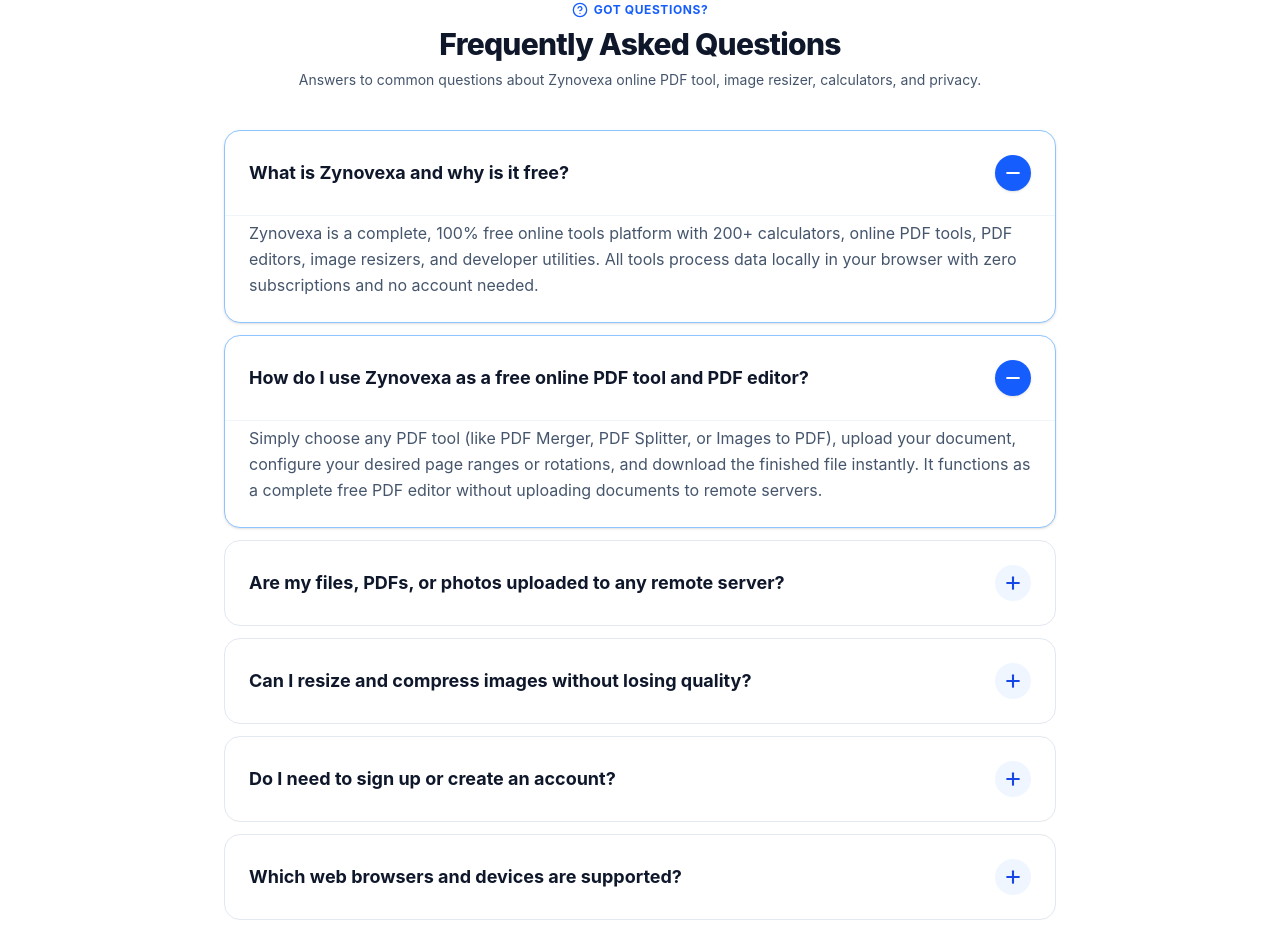
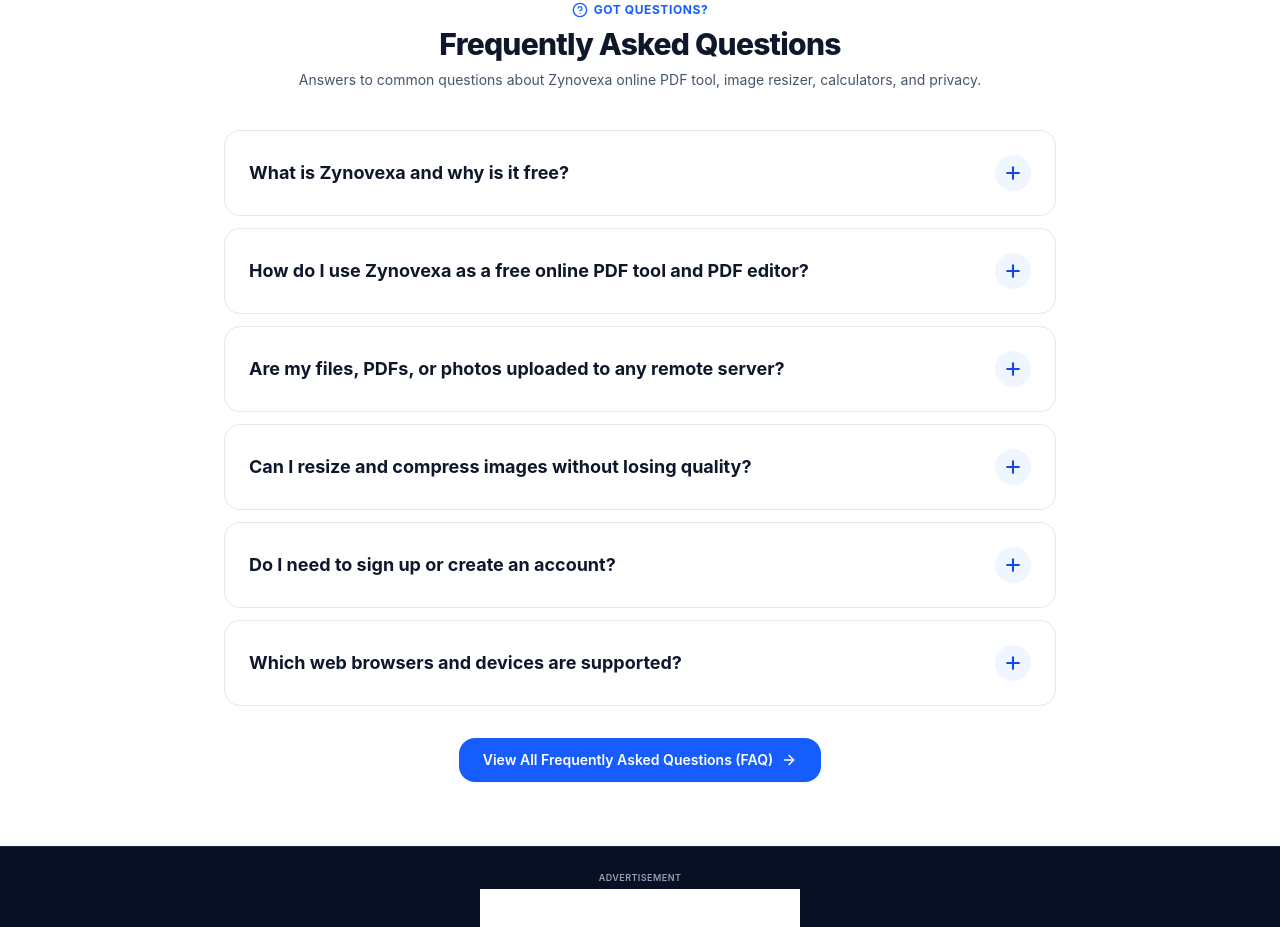
Before and after one commit to atakebd-maker/Tools-all, a React (Vite) app: page / in a window 1280 px wide. Shown: the part 9334-10261 px from the top of the page. Built offline with nearby package versions, Linux system fonts and the light colour scheme.

Commit message:
refactor: collapse all accordion items by default
Updated FAQ and guide components to initialize with all accordion sections closed, improving the initial page load experience.

```diff
--- a/src/components/ComprehensiveToolGuide.tsx
+++ b/src/components/ComprehensiveToolGuide.tsx
@@ -32,7 +32,7 @@
 }) => {
   const [activeTab, setActiveTab] = useState<GuideTab>('steps');
   const [copiedExample, setCopiedExample] = useState(false);
-  const [openFaqIndex, setOpenFaqIndex] = useState<number | null>(0);
+  const [openFaqIndex, setOpenFaqIndex] = useState<number | null>(null);
 
   const handleCopyExample = () => {
     if (guide.example?.input) {
--- a/src/components/ToolFaqAccordion.tsx
+++ b/src/components/ToolFaqAccordion.tsx
@@ -40,7 +40,7 @@
   categoryName: initialCategoryName,
   faqs: fallbackFaqs,
   onNavigateFaq,
-  defaultExpandedIndex = 0,
+  defaultExpandedIndex = null,
   allowSearch = true,
   className = ''
 }) => {
--- a/src/pages/Faq.tsx
+++ b/src/pages/Faq.tsx
@@ -13,10 +13,7 @@
 export const Faq: React.FC<FaqProps> = ({ onNavigateHome, onNavigateAllTools, onNavigate }) => {
   const [searchQuery, setSearchQuery] = useState('');
   const [selectedCategory, setSelectedCategory] = useState('all');
-  const [openItems, setOpenItems] = useState<Record<string, boolean>>({
-    'what-is-zynovexa': true,
-    'pdf-tools-free-editor': true
-  });
+  const [openItems, setOpenItems] = useState<Record<string, boolean>>({});
 
   const origin = getSiteOrigin();
 
--- a/src/pages/Home.tsx
+++ b/src/pages/Home.tsx
@@ -58,7 +58,7 @@
 
 export const Home: React.FC<HomeProps> = ({ onNavigate, onSelectTool }) => {
   const [searchQuery, setSearchQuery] = useState<string>('');
-  const [openFaqs, setOpenFaqs] = useState<Record<number, boolean>>({ 0: true, 1: true });
+  const [openFaqs, setOpenFaqs] = useState<Record<number, boolean>>({});
 
   const toggleFaq = (idx: number) => {
     setOpenFaqs((prev) => ({ ...prev, [idx]: !prev[idx] }));
```
